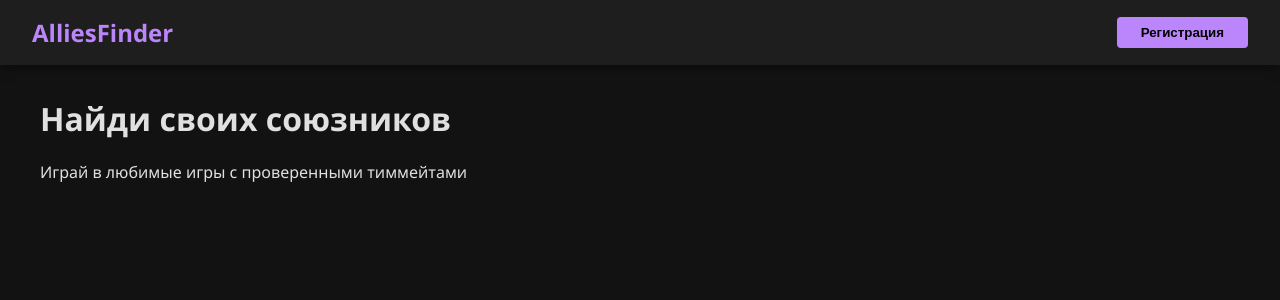
After one commit to BadGhost7/allies, a Django app: template users/templates/users/index.html in a window 1280 px wide. The commit adds this page. Shown: the top 300 px of the page. Run offline with Django 5.2, Linux system fonts and the light colour scheme; the template is opened without the code that fills it, so the values that code supplies are empty.

Commit message:
добавлен визуал, осталось его подключить нормально вооот.

```diff
--- a/allies_site/urls.py
+++ b/allies_site/urls.py
@@ -16,8 +16,9 @@ Including another URLconf
 """
 from django.contrib import admin
 from django.urls import path, include
-
+from users import views
 urlpatterns = [
     path('admin/', admin.site.urls),
     path('', include("main.urls")),
+    path('register/', views.SignUpView.as_view(), name='register'),
 ]
--- a/main/Templates/index.html
+++ b/main/templates/main/base.html
@@ -1,4 +1,4 @@
-{% extends "base.html" %}
+{% extends 'users/base.html' %}
 
 {% block content %}
 <h1>Главная страница</h1>
--- a/main/views.py
+++ b/main/views.py
@@ -10,3 +10,5 @@ class IndexView (ListView):
     ordering = ["-created_at"]
     template_name = "index.html"
     context_object_name = "posts"
+
+template_name = 'users/templates/users/index.html'
--- /dev/null
+++ b/users/templates/users/base.html
@@ -0,0 +1,74 @@
+<!DOCTYPE html>
+<html lang="ru">
+<head>
+    <meta charset="UTF-8">
+    <meta name="viewport" content="width=device-width, initial-scale=1.0">
+    <title>Allies Finder</title>
+    <style>
+        :root {
+            --bg-dark: #121212;
+            --bg-secondary: #1e1e1e;
+            --text-primary: #e0e0e0;
+            --accent-color: #bb86fc;
+        }
+
+        body {
+            background-color: var(--bg-dark);
+            color: var(--text-primary);
+            font-family: 'Segoe UI', sans-serif;
+            margin: 0;
+            padding: 0;
+        }
+
+        .navbar {
+            background-color: var(--bg-secondary);
+            padding: 1rem 2rem;
+            display: flex;
+            justify-content: space-between;
+            align-items: center;
+            box-shadow: 0 2px 10px rgba(0, 0, 0, 0.5);
+        }
+
+        .logo {
+            font-size: 1.5rem;
+            font-weight: bold;
+            color: var(--accent-color);
+        }
+
+        .auth-btn {
+            background-color: var(--accent-color);
+            color: #000;
+            border: none;
+            padding: 0.5rem 1.5rem;
+            border-radius: 4px;
+            font-weight: bold;
+            cursor: pointer;
+            transition: all 0.3s ease;
+        }
+
+        .auth-btn:hover {
+            background-color: #9d65d0;
+            transform: translateY(-2px);
+        }
+
+        .container {
+            max-width: 1200px;
+            margin: 2rem auto;
+            padding: 0 1rem;
+        }
+    </style>
+</head>
+<body>
+    <nav class="navbar">
+        <div class="logo">AlliesFinder</div>
+        <a href="{% url 'register' %}">
+            <button class="auth-btn">Регистрация</button>
+        </a>
+    </nav>
+
+    <div class="container">
+        {% block content %}
+        {% endblock %}
+    </div>
+</body>
+</html>
--- /dev/null
+++ b/users/templates/users/index.html
@@ -0,0 +1,6 @@
+{% extends 'users/base.html' %}
+
+{% block content %}
+    <h1>Найди своих союзников</h1>
+    <p>Играй в любимые игры с проверенными тиммейтами</p>
+{% endblock %}
```
Also changed, not shown: Templates/base.html (deleted, +0 -13 lines), allies_site/settings.py (+6 -5 lines), users/templates/users/registration/signup.html (added, +12 -0 lines), users/views.py (+13 -1 lines), main/static/main/base.css (added).
